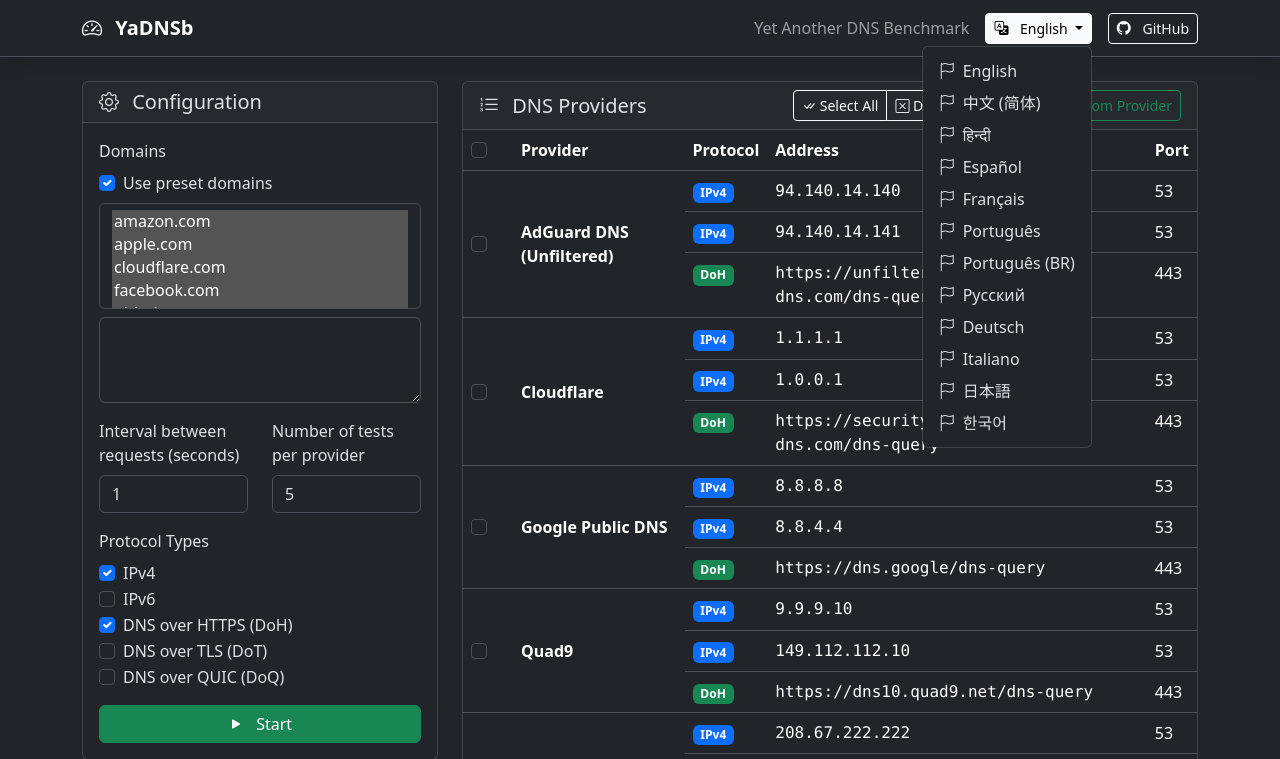
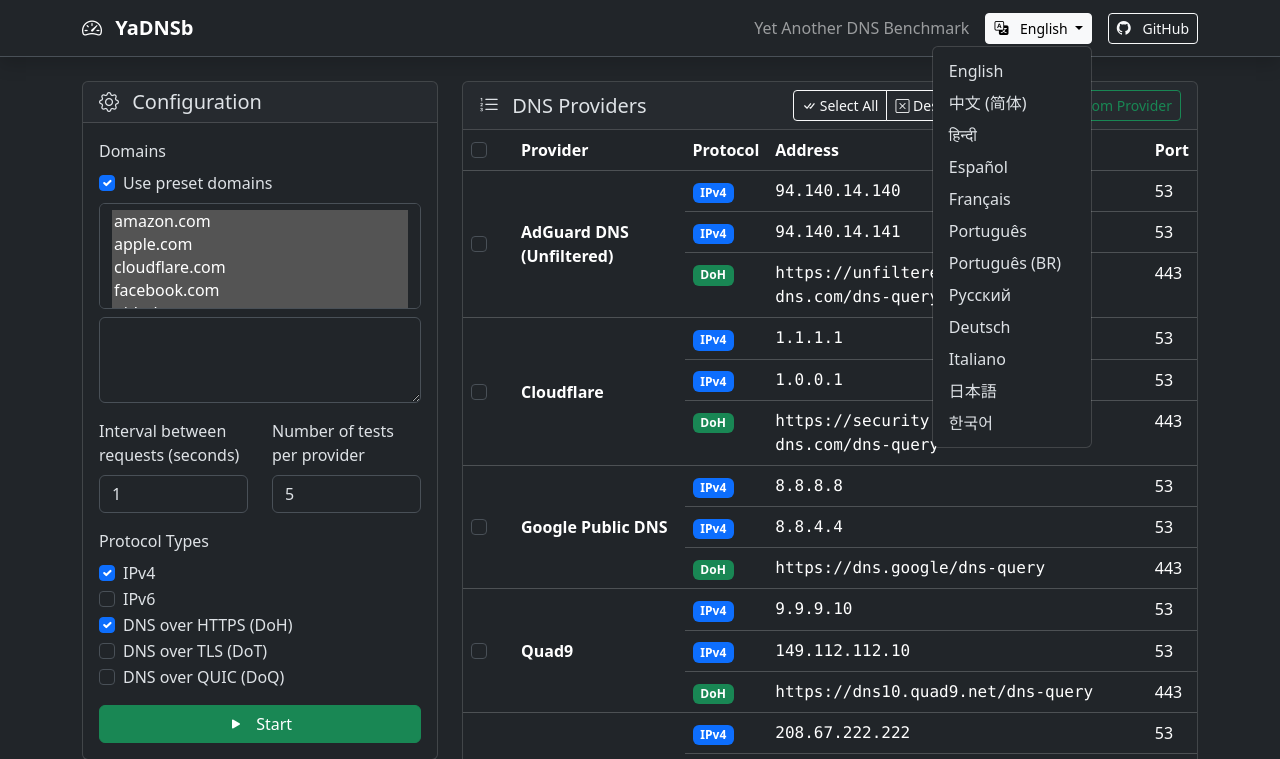
Before and after one commit to red79buzz/yadnsb, a website: page public/index.html in a window 1280 px wide. Both pictures are taken after a click on the button "English". Shown: the top 759 px of the page. Drawn offline with nearby package versions, Linux system fonts and the light colour scheme.

Commit message:
languages

```diff
--- a/public/index.html
+++ b/public/index.html
@@ -21,7 +21,7 @@
                 YaDNSb
             </a>
             <div class="d-flex align-items-center">
-                <span class="navbar-text me-3" data-i18n="app.subtitle">
+                <span class="navbar-text me-3 d-none d-md-block" data-i18n="app.subtitle">
                     Yet Another DNS Benchmark
                 </span>
                 <div class="dropdown me-3">
@@ -31,40 +31,40 @@
                     </button>
                     <ul class="dropdown-menu dropdown-menu-end" aria-labelledby="languageDropdown">
                         <li><a class="dropdown-item" href="#" data-lang="en">
-                            <i class="bi bi-flag me-2"></i>English
+                            English
                         </a></li>
                         <li><a class="dropdown-item" href="#" data-lang="zh">
-                            <i class="bi bi-flag me-2"></i>中文 (简体)
+                           中文 (简体)
                         </a></li>
                         <li><a class="dropdown-item" href="#" data-lang="hi">
-                            <i class="bi bi-flag me-2"></i>हिन्दी
+                            हिन्दी
                         </a></li>
                         <li><a class="dropdown-item" href="#" data-lang="es">
-                            <i class="bi bi-flag me-2"></i>Español
+                            Español
                         </a></li>
                         <li><a class="dropdown-item" href="#" data-lang="fr">
-                            <i class="bi bi-flag me-2"></i>Français
+                            Français
                         </a></li>
                         <li><a class="dropdown-item" href="#" data-lang="pt">
-                            <i class="bi bi-flag me-2"></i>Português
+                            Português
                         </a></li>
                         <li><a class="dropdown-item" href="#" data-lang="pt-br">
-                            <i class="bi bi-flag me-2"></i>Português (BR)
+                            Português (BR)
                         </a></li>
                         <li><a class="dropdown-item" href="#" data-lang="ru">
-                            <i class="bi bi-flag me-2"></i>Русский
+                            Русский
                         </a></li>
                         <li><a class="dropdown-item" href="#" data-lang="de">
-                            <i class="bi bi-flag me-2"></i>Deutsch
+                            Deutsch
                         </a></li>
                         <li><a class="dropdown-item" href="#" data-lang="it">
-                            <i class="bi bi-flag me-2"></i>Italiano
+                            Italiano
                         </a></li>
                         <li><a class="dropdown-item" href="#" data-lang="ja">
-                            <i class="bi bi-flag me-2"></i>日本語
+                            日本語
                         </a></li>
                         <li><a class="dropdown-item" href="#" data-lang="ko">
-                            <i class="bi bi-flag me-2"></i>한국어
+                            한국어
                         </a></li>
                     </ul>
                 </div>
```
